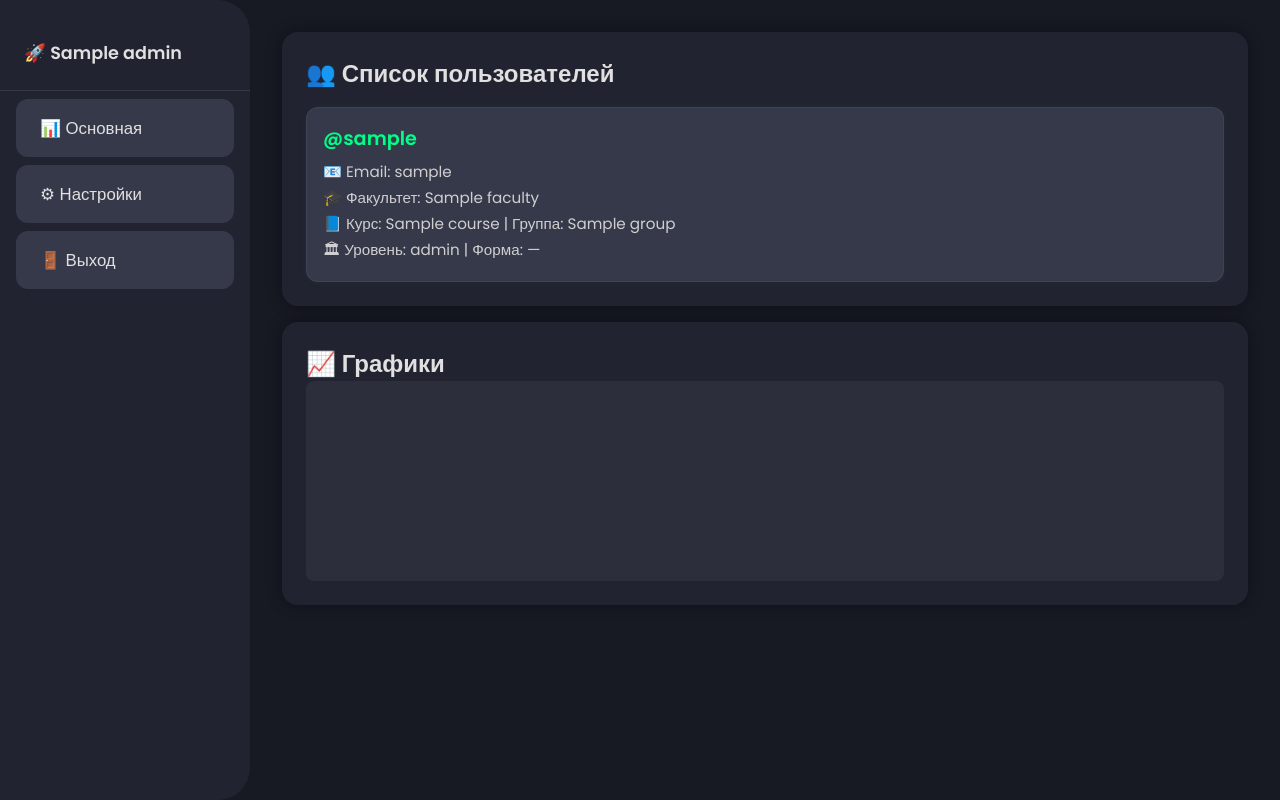
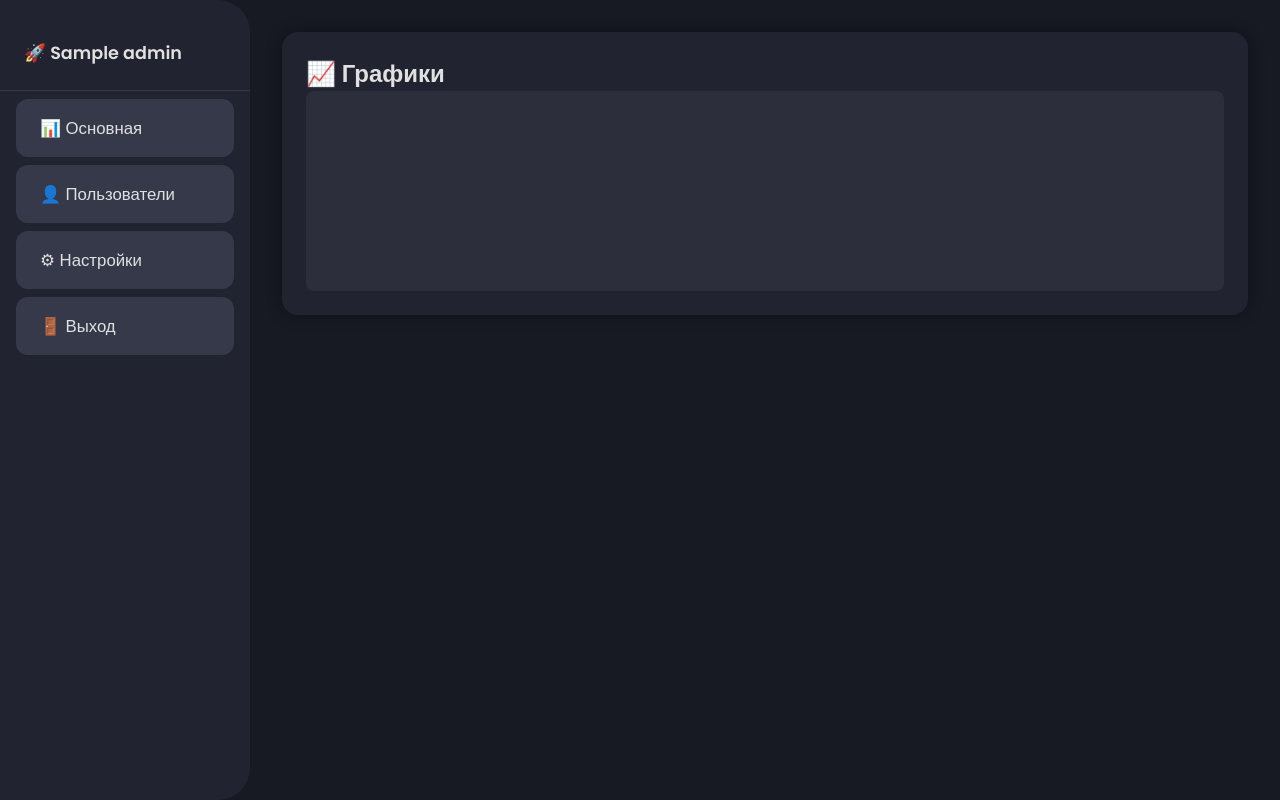
Before and after one commit to GodzzilaS/MtuciTaskParser, a Python web app: template webapp/templates/index.html in a window 1280 px wide. Run offline with Jinja, Linux system fonts and the light colour scheme; the template is opened without the code that fills it: most values are stand-ins (such as "Sample title", 1, 10 or a date in 2020).

Commit message:
feat: Вынесен sidebar + шапка в base.html

```diff
--- /dev/null
+++ b/webapp/templates/base.html
@@ -0,0 +1,50 @@
+<!DOCTYPE html>
+<html lang="ru">
+<head>
+  <meta charset="UTF-8">
+  <meta name="viewport" content="width=device-width, initial-scale=1.0">
+  <title>{% block title %}{% endblock %}</title>
+  {% block head %}
+  <link rel="stylesheet" href="/static/css/style.css">
+  <link href="https://fonts.googleapis.com/css2?family=Poppins:wght@400;600&display=swap" rel="stylesheet">
+  <link rel="shortcut icon" href="{{ url_for('static', filename='favicon/favicon.ico') }}" type="image/x-icon">
+  <link rel="icon" type="image/png" sizes="16x16" href="{{ url_for('static', filename='favicon/favicon-16x16.png') }}">
+  <link rel="icon" type="image/png" sizes="32x32" href="{{ url_for('static', filename='favicon/favicon-32x32.png') }}">
+  <link rel="icon" type="image/png" sizes="192x192" href="{{ url_for('static', filename='favicon/android-chrome-192x192.png') }}">
+  <link rel="icon" type="image/png" sizes="512x512" href="{{ url_for('static', filename='favicon/android-chrome-512x512.png') }}">
+  <link rel="apple-touch-icon" sizes="180x180" href="{{ url_for('static', filename='favicon/apple-touch-icon.png') }}">
+  <link rel="manifest" href="{{ url_for('static', filename='favicon/site.webmanifest') }}">
+  <meta name="theme-color" content="#171923">
+  {% endblock %}
+</head>
+<body>
+{% block navbar %}
+<div class="hamburger">☰</div>
+<nav class="sidebar">
+  <div class="sidebar-header">
+    🚀 {{ admin }}
+  </div>
+  <div class="menu-item" onclick="window.location.href='{{ url_for('main.root') }}'">📊 Основная</div>
+  <div class="menu-item" onclick="window.location.href='{{ url_for('main.users_list_route') }}'">👤 Пользователи</div>
+  <div class="menu-item">⚙ Настройки</div>
+  <div class="menu-item" onclick="window.location.href='{{ url_for('main.logout') }}'">🚪 Выход</div>
+</nav>
+{% endblock %}
+<main class="content">
+  {% block content %}{% endblock %}
+</main>
+{% block scripts %}
+<script>
+  document.querySelector('.hamburger').addEventListener('click', () => {
+    document.querySelector('.sidebar').classList.toggle('active');
+  });
+
+  document.addEventListener('click', (e) => {
+    if (!e.target.closest('.sidebar') && !e.target.closest('.hamburger')) {
+      document.querySelector('.sidebar').classList.remove('active');
+    }
+  });
+</script>
+{% endblock %}
+</body>
+</html>
--- a/webapp/templates/index.html
+++ b/webapp/templates/index.html
@@ -1,62 +1,8 @@
-<!DOCTYPE html>
-<html lang="ru">
-<head>
-  <meta charset="UTF-8">
-  <meta name="viewport" content="width=device-width, initial-scale=1.0">
-  <title>Админ-панель</title>
-  <link rel="stylesheet" href="/static/css/style.css">
-  <link href="https://fonts.googleapis.com/css2?family=Poppins:wght@400;600&display=swap" rel="stylesheet">
-</head>
-<body>
-<div class="hamburger">☰</div>
-
-<nav class="sidebar">
-  <div class="sidebar-header">
-    🚀 {{ admin }}
-  </div>
-
-  <div class="menu-item" onclick="window.location.href='{{ url_for('main.root') }}'">📊 Основная</div>
-  <div class="menu-item">⚙ Настройки</div>
-  <div class="menu-item" onclick="window.location.href='{{ url_for('main.logout') }}'">🚪 Выход</div>
-</nav>
-
-<main class="content">
-  <div class="card">
-    <h2>👥 Список пользователей</h2>
-    <div class="users-list">
-      {% for user in users_list %}
-      <div class="user-card">
-        <div class="user-name">
-          <a href="https://t.me/{{ user.telegram_username }}" target="_blank" class="telegram-link">
-            @{{ user.telegram_username or 'Без имени' }}
-          </a>
-        </div>
-        <div class="user-info">📧 Email: {{ user.mtuci_login or '—' }}</div>
-        <div class="user-info">🎓 Факультет: {{ user.faculty or '—' }}</div>
-        <div class="user-info">📘 Курс: {{ user.course or '—' }} | Группа: {{ user.group or '—' }}</div>
-        <div class="user-info">🏛 Уровень: {{ user.education_level or '—' }} | Форма: {{ user.study_form or '—' }}</div>
-      </div>
-      {% endfor %}
-    </div>
-  </div>
-
-  <div class="card">
-    <h2>📈 Графики</h2>
-    <div style="height: 200px; background: rgba(255,255,255,0.05); border-radius: 0.5rem;"></div>
-  </div>
-</main>
-
-<script>
-  document.querySelector('.hamburger').addEventListener('click', () => {
-    document.querySelector('.sidebar').classList.toggle('active');
-  });
-
-  // Закрытие меню при клике вне области
-  document.addEventListener('click', (e) => {
-    if (!e.target.closest('.sidebar') && !e.target.closest('.hamburger')) {
-      document.querySelector('.sidebar').classList.remove('active');
-    }
-  });
-</script>
-</body>
-</html>
+{% extends 'base.html' %}
+{% block title %}Админ-панель{% endblock %}
+{% block content %}
+<div class="card">
+  <h2>📈 Графики</h2>
+  <div style="height: 200px; background: rgba(255,255,255,0.05); border-radius: 0.5rem;"></div>
+</div>
+{% endblock %}
```
Also changed, not shown: webapp/routes.py (+8 -0 lines), webapp/templates/login.html (+9 -0 lines), webapp/templates/users.html (added, +22 -0 lines), webapp/static/favicon/android-chrome-192x192.png (added), webapp/static/favicon/android-chrome-512x512.png (added), webapp/static/favicon/apple-touch-icon.png (added), webapp/static/favicon/favicon-16x16.png (added), webapp/static/favicon/favicon-32x32.png (added), webapp/static/favicon/favicon.ico (added), webapp/static/favicon/site.webmanifest (added).
